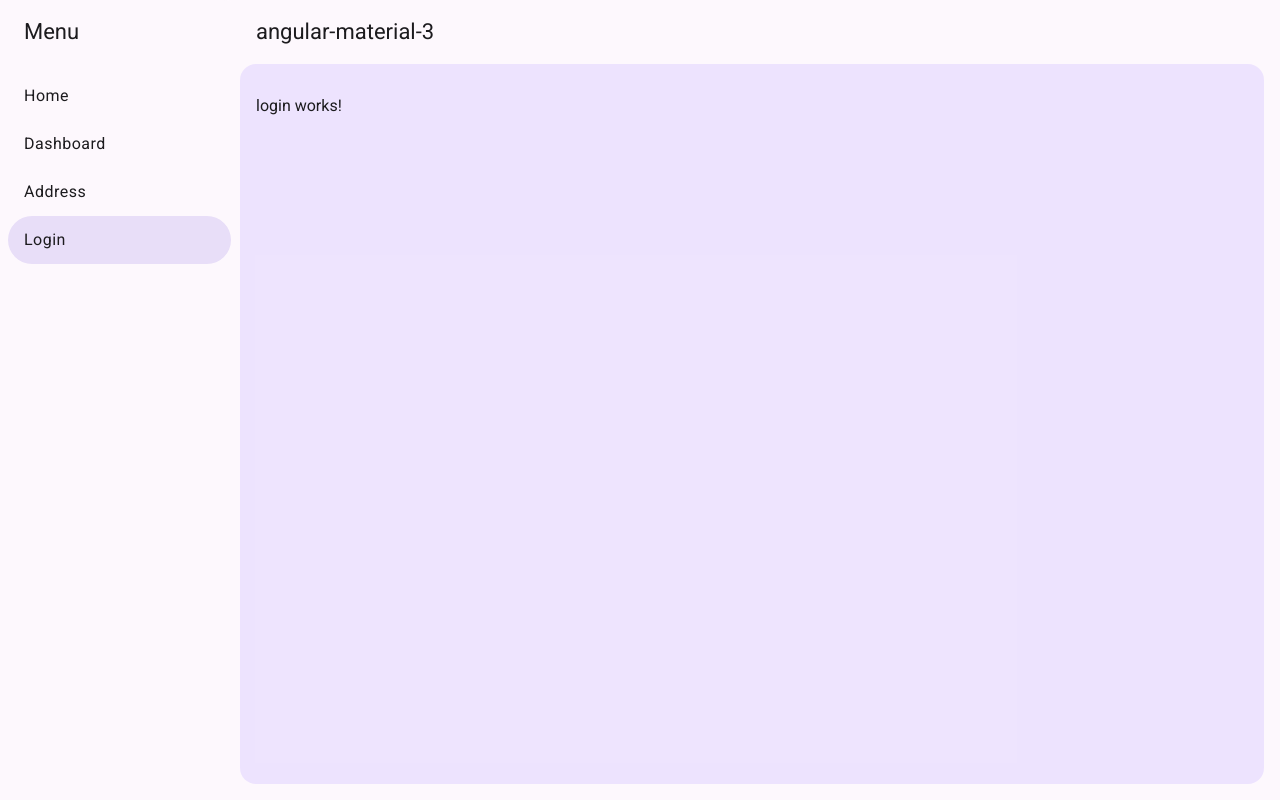
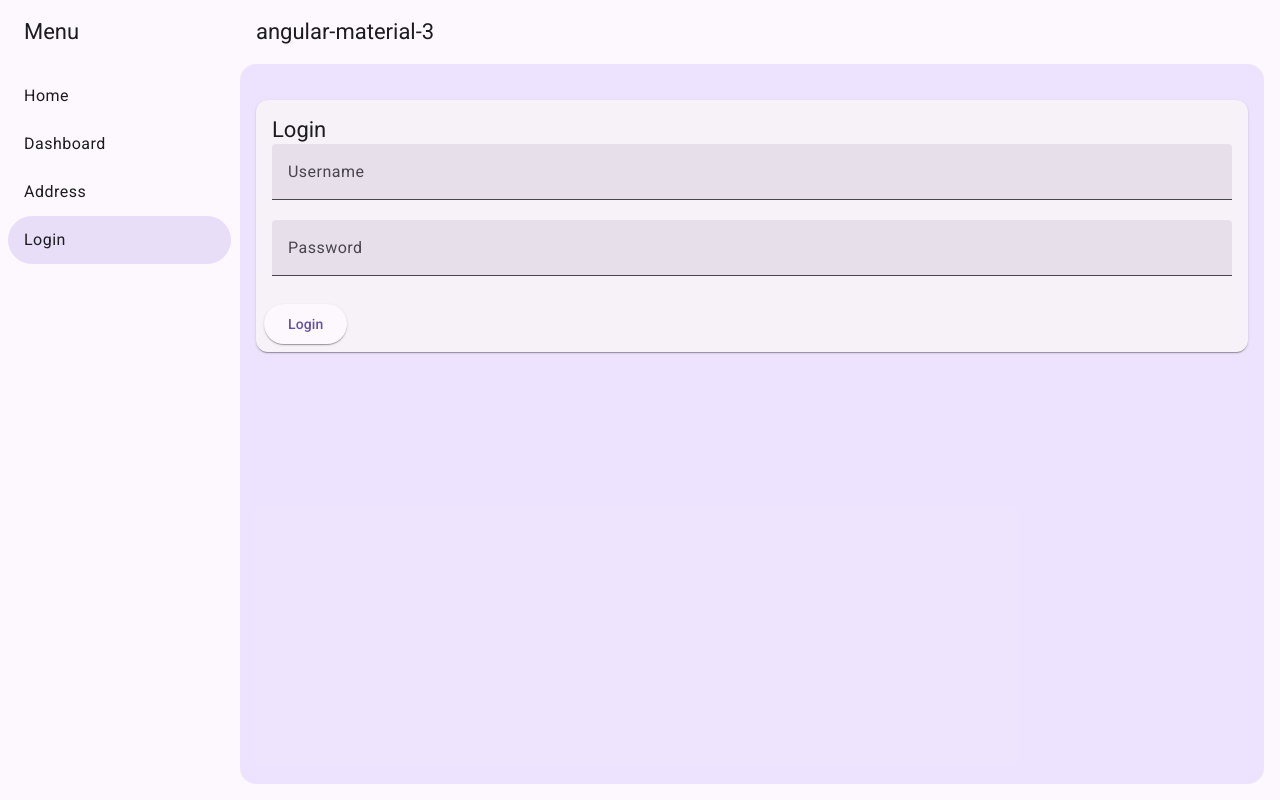
Before and after one commit to JovanDozic/festivals-app, an Angular app in the folder frontend/: page /login in a window 1280 px wide. Built offline with nearby package versions, Linux system fonts and the light colour scheme.

Commit message:
add login form

```diff
--- a/frontend/src/app/features/auth/login/login.component.html
+++ b/frontend/src/app/features/auth/login/login.component.html
@@ -1 +1,32 @@
-<p>login works!</p>
+<form [formGroup]="loginForm" (ngSubmit)="onSubmit()">
+  <mat-card class="login-card">
+    <mat-card-header>
+      <mat-card-title>Login</mat-card-title>
+    </mat-card-header>
+    <mat-card-content>
+      <mat-form-field class="full-width">
+        <input matInput placeholder="Username" formControlName="username" />
+        <mat-error *ngIf="loginForm.controls['username'].hasError('required')">
+          Username is <strong>required</strong>
+        </mat-error>
+      </mat-form-field>
+
+      <mat-form-field class="full-width">
+        <input
+          matInput
+          type="password"
+          placeholder="Password"
+          formControlName="password"
+        />
+        <mat-error *ngIf="loginForm.controls['password'].hasError('required')">
+          Password is <strong>required</strong>
+        </mat-error>
+      </mat-form-field>
+
+      <div *ngIf="errorMessage" class="error-message">{{ errorMessage }}</div>
+    </mat-card-content>
+    <mat-card-actions>
+      <button mat-raised-button color="primary" type="submit">Login</button>
+    </mat-card-actions>
+  </mat-card>
+</form>
--- a/frontend/src/app/features/auth/login/login.component.scss
+++ b/frontend/src/app/features/auth/login/login.component.scss
@@ -0,0 +1,13 @@
+.full-width {
+  width: 100%;
+}
+
+.login-card {
+  min-width: 300px;
+  margin: 20px auto;
+}
+
+.error-message {
+  color: red;
+  margin-top: 10px;
+}
--- a/frontend/src/app/features/auth/login/login.component.ts
+++ b/frontend/src/app/features/auth/login/login.component.ts
@@ -1,11 +1,48 @@
-import { Component } from '@angular/core';
+import { Component, inject } from '@angular/core';
+import { FormBuilder, ReactiveFormsModule, Validators } from '@angular/forms';
+import { MatInputModule } from '@angular/material/input';
+import { MatButtonModule } from '@angular/material/button';
+import { AuthService } from '../../../core/auth.service';
+import { MatCardActions, MatCardModule } from '@angular/material/card';
+import { CommonModule } from '@angular/common';
 
 @Component({
   selector: 'app-login',
-  imports: [],
   templateUrl: './login.component.html',
-  styleUrl: './login.component.scss'
+  styleUrls: ['./login.component.scss'],
+  standalone: true,
+  imports: [
+    CommonModule,
+    ReactiveFormsModule,
+    MatInputModule,
+    MatButtonModule,
+    MatCardModule,
+  ],
 })
 export class LoginComponent {
+  private fb = inject(FormBuilder);
+  private authService = inject(AuthService);
 
+  loginForm = this.fb.group({
+    username: ['', [Validators.required]],
+    password: ['', [Validators.required]],
+  });
+
+  errorMessage: string | null = null;
+
+  onSubmit(): void {
+    if (this.loginForm) {
+      this.authService
+        .login(this.loginForm.value as { username: string; password: string })
+        .subscribe({
+          next: () => {
+            alert('Login successful!');
+          },
+          error: (err) => {
+            console.error('Login error:', err);
+            this.errorMessage = 'Invalid username or password';
+          },
+        });
+    }
+  }
 }
```
